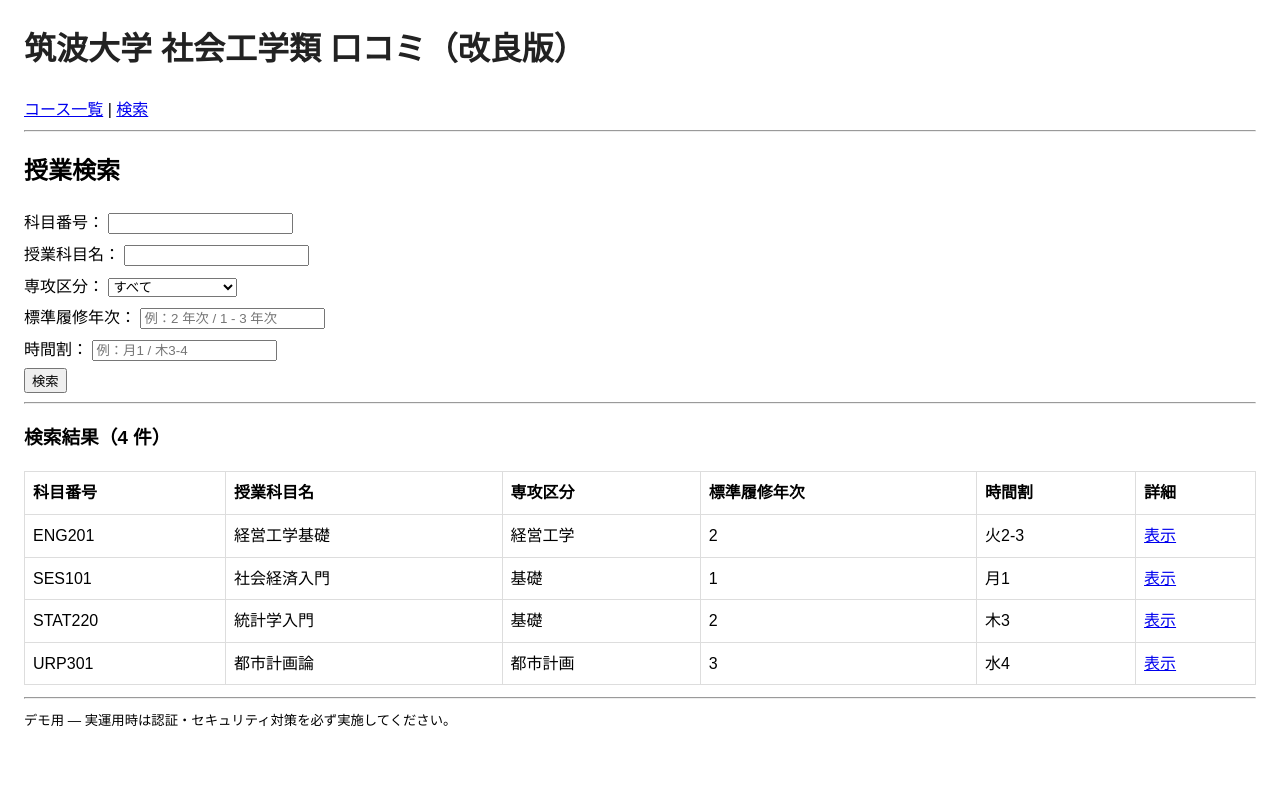
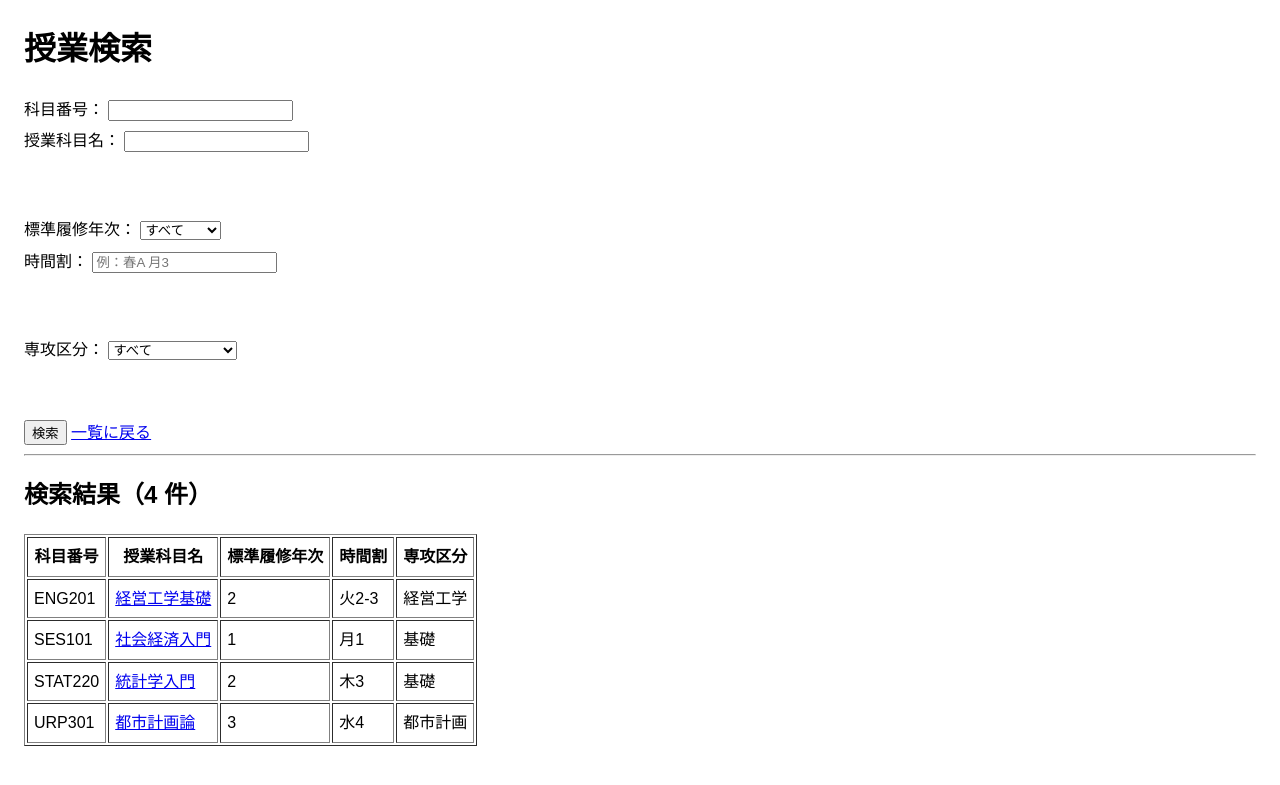
Before and after one commit to yuchan052121-ai/project3, a Flask app: page /search/ in a window 1280 px wide. Shown: the top 785 px of the page. Run offline with Flask 3, Linux system fonts and the light colour scheme; data comes from the database, SQL or seed files in the repository.

Commit message:
Update search_results.html

```diff
--- a/templates/search_results.html
+++ b/templates/search_results.html
@@ -1,100 +1,120 @@
-{% extends "layout.html" %}
+<!DOCTYPE html>
+<html lang="ja">
+<head>
+    <meta charset="UTF-8">
+    <title>授業検索結果</title>
+    <link rel="stylesheet" href="{{ url_for('static', filename='style.css') }}">
+</head>
+<body>
 
-{% block content %}
-<h2>授業検索</h2>
+<h1>授業検索</h1>
 
-<form method="get" action="{{ url_for('search') }}" class="search-form">
+<!-- 🔍 検索フォーム -->
+<form method="get" action="{{ url_for('search') }}">
 
+    <!-- 科目番号 -->
     <label>
         科目番号：
-    <input type="text" name="code" value="{{ code or '' }}">
+        <input type="text" name="code" value="{{ request.args.get('code', '') }}">
     </label>
 
+    <!-- 授業科目名 -->
     <label>
         授業科目名：
-    <input type="text" name="title" value="{{ title or '' }}">
+        <input type="text" name="title" value="{{ request.args.get('title', '') }}">
     </label>
 
+    <br><br>
+
+    <!-- 標準履修年次 -->
+    <label>
+        標準履修年次：
+        <select name="year">
+            <option value="">すべて</option>
+            {% for y in [
+                "1 年次", "2 年次", "3 年次", "4 年次",
+                "1 - 3 年次", "1 - 4 年次",
+                "2 - 4 年次", "3・4 年次"
+            ] %}
+                <option value="{{ y }}"
+                    {% if request.args.get('year') == y %}selected{% endif %}>
+                    {{ y }}
+                </option>
+            {% endfor %}
+        </select>
+    </label>
+
+    <!-- 時間割（学期＋曜時限） -->
+    <label>
+        時間割：
+        <input type="text" name="schedule"
+               placeholder="例：春A 月3"
+               value="{{ request.args.get('schedule', '') }}">
+    </label>
+
+    <br><br>
+
+    <!-- 専攻区分 -->
     <label>
         専攻区分：
         <select name="area">
             <option value="">すべて</option>
-      <option value="基礎・専門基礎" {% if area=='基礎・専門基礎' %}selected{% endif %}>
-        基礎・専門基礎
+            {% for a in [
+                "基礎・専門基礎",
+                "社会経済システム",
+                "経営工学",
+                "都市計画",
+                "その他"
+            ] %}
+                <option value="{{ a }}"
+                    {% if request.args.get('area') == a %}selected{% endif %}>
+                    {{ a }}
                 </option>
-      <option value="社会経済システム" {% if area=='社会経済システム' %}selected{% endif %}>
-        社会経済システム
-      </option>
-      <option value="経営工学" {% if area=='経営工学' %}selected{% endif %}>
-        経営工学
-      </option>
-      <option value="都市計画" {% if area=='都市計画' %}selected{% endif %}>
-        都市計画
-      </option>
-      <option value="その他" {% if area=='その他' %}selected{% endif %}>
-        その他
-      </option>
+            {% endfor %}
         </select>
     </label>
 
-  <label>
-    標準履修年次：
-    <input
-      type="text"
-      name="year"
-      placeholder="例：2 年次 / 1 - 3 年次"
-      value="{{ year or '' }}"
-    >
-  </label>
-
-  <label>
-    時間割：
-    <input
-      type="text"
-      name="schedule"
-      placeholder="例：月1 / 木3-4"
-      value="{{ schedule or '' }}"
-    >
-  </label>
+    <br><br>
 
     <button type="submit">検索</button>
+    <a href="{{ url_for('index') }}">一覧に戻る</a>
 </form>
 
 <hr>
 
-<h3>検索結果（{{ courses|length }} 件）</h3>
+<!-- 📄 検索結果 -->
+<h2>検索結果（{{ courses|length }} 件）</h2>
 
 {% if courses %}
-<table class="courses">
+<table border="1" cellpadding="6">
     <thead>
         <tr>
             <th>科目番号</th>
             <th>授業科目名</th>
-      <th>専攻区分</th>
             <th>標準履修年次</th>
             <th>時間割</th>
-      <th>詳細</th>
+            <th>専攻区分</th>
         </tr>
     </thead>
     <tbody>
         {% for c in courses %}
         <tr>
             <td>{{ c['code'] }}</td>
-      <td>{{ c['title'] }}</td>
-      <td>{{ c['area'] }}</td>
+            <td>
+                <a href="{{ url_for('course_detail', course_id=c['id']) }}">
+                    {{ c['title'] }}
+                </a>
+            </td>
             <td>{{ c['year'] }}</td>
             <td>{{ c['schedule'] }}</td>
-      <td>
-        <a href="{{ url_for('course_view', course_id=c['id']) }}">
-          表示
-        </a>
-      </td>
+            <td>{{ c['area'] }}</td>
         </tr>
         {% endfor %}
     </tbody>
 </table>
 {% else %}
-<p>該当する授業は見つかりませんでした。</p>
+<p>条件に一致する授業は見つかりませんでした。</p>
 {% endif %}
 
-{% endblock %}
+</body>
+</html>
```
Lines whose indentation alone changed are shown as unchanged.
